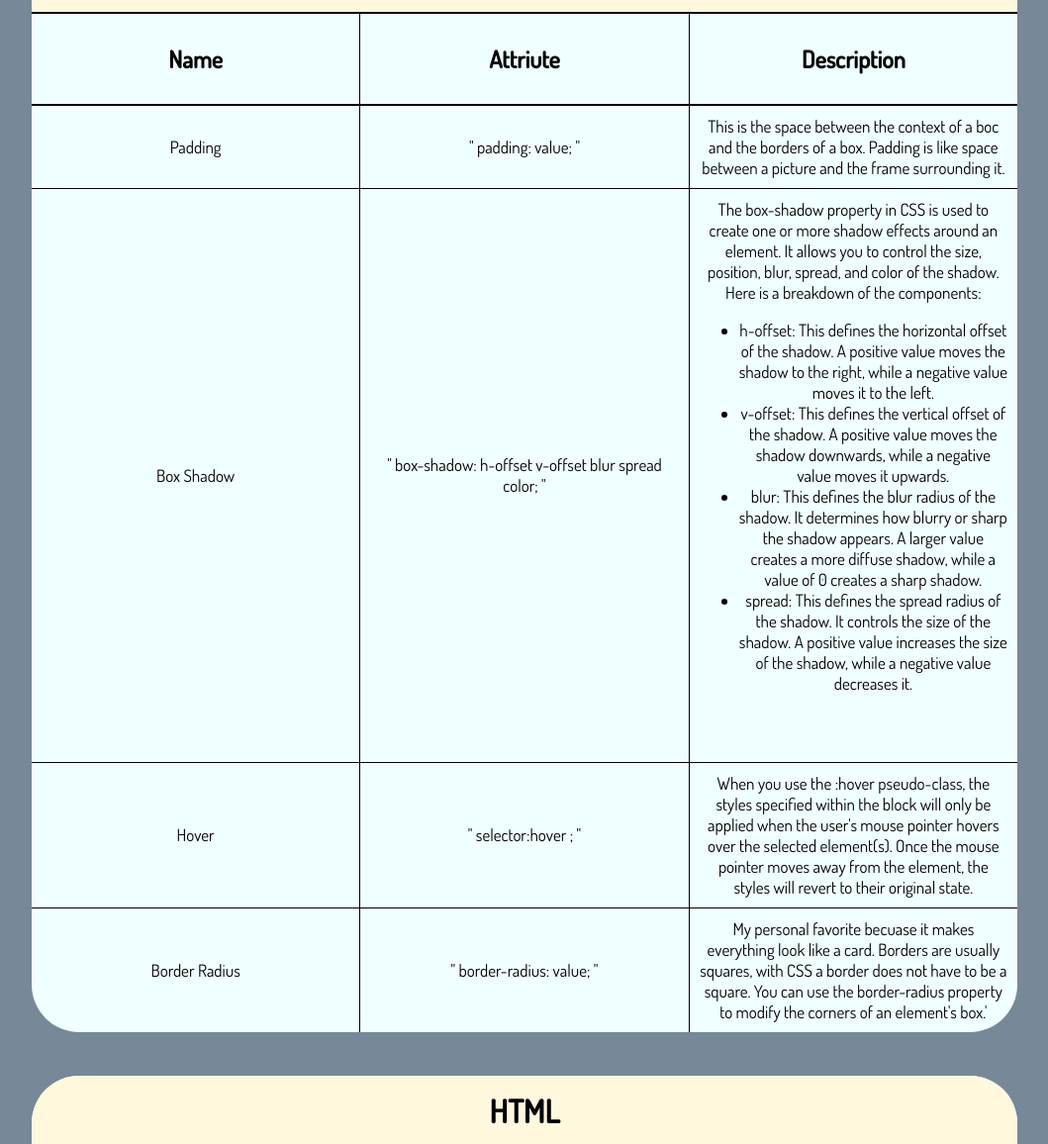
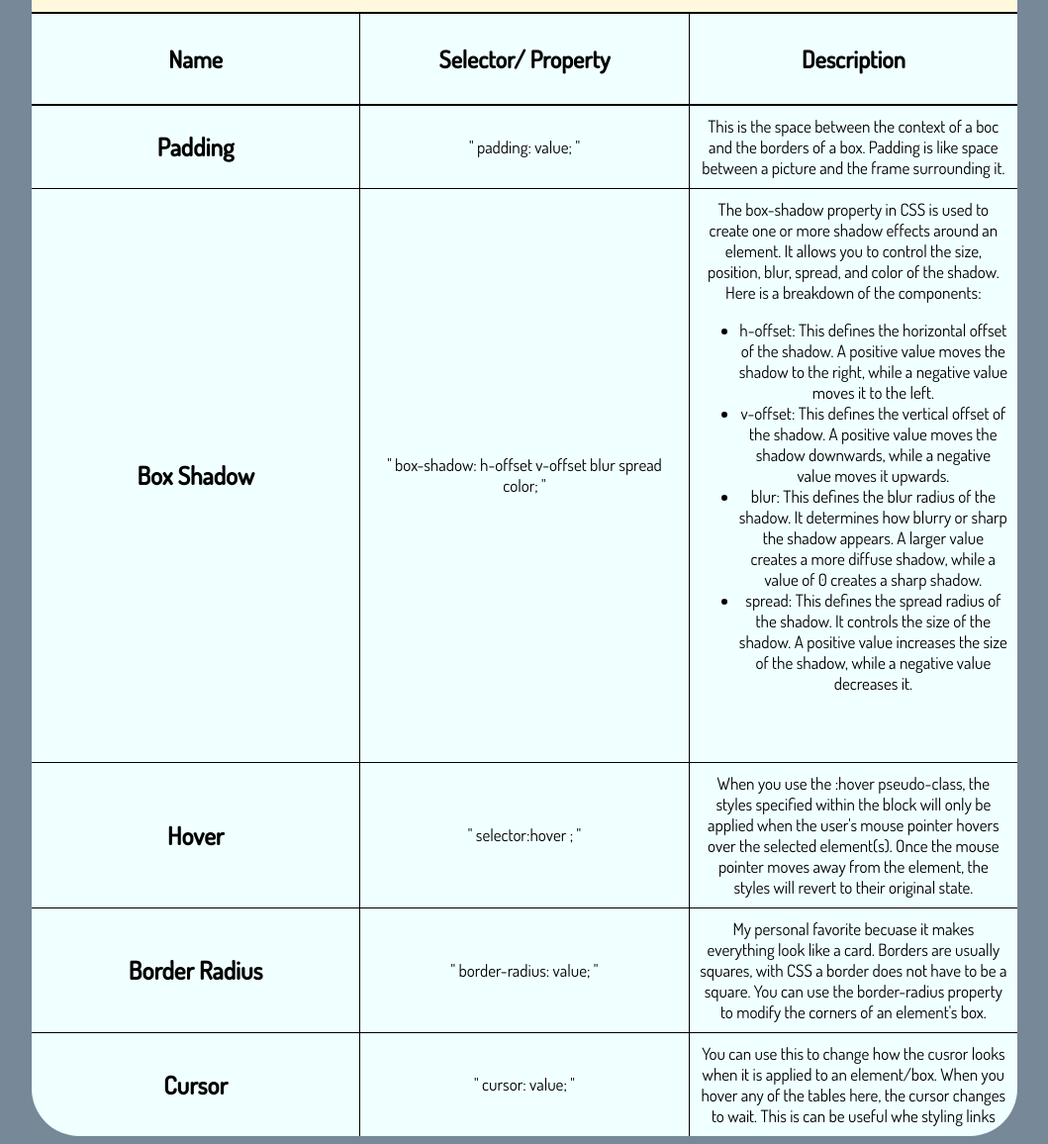
Before and after one commit to ayomidecole/Web-Design-Cheat-Sheat, a plain HTML site: page Ayomide's Web Design Cheat Sheet/index.html in a window 1280 px wide. Shown: the part 190-1346 px from the top of the page at 99% size, without its empty margins (110-1169 px from the left). Drawn offline with Linux system fonts and the light colour scheme.

Commit message:
Added in a column in the table to explain cursor

```diff
--- a/Ayomide's Web Design Cheat Sheet/index.html
+++ b/Ayomide's Web Design Cheat Sheet/index.html
@@ -22,20 +22,20 @@
           </tr>
           <tr class='column-heading'>
             <th><h2>Name</h2></th>
-            <th><h2>Attriute</h2></th>
+            <th><h2>Selector/ Property</h2></th> <!--Chnaged from attribute to selector or propety-->
             <th><h2>Description</h2></th>
           </tr>
         </thead>
 
         <tbody>
           <tr>
-            <td>Padding</td>
+            <td class="name">Padding</td> <!--Added class="name" so that I can make the text in the Name Columns bolder-->
             <td>" padding: value; "</td>
             <td>This is the space between the context of a boc and the borders of a box. Padding is like space between a picture and the frame surrounding it.</td>
           </tr>
 
             <tr>
-            <td>Box Shadow</td>
+            <td class="name">Box Shadow</td>
             <td>" box-shadow: h-offset v-offset blur spread color; "</td>
             <td>The box-shadow property in CSS is used to create one or more shadow effects around an element. It allows you to control the size, position, blur, spread, and color of the shadow.
               <br>Here is a breakdown of the components:
@@ -48,15 +48,21 @@
           </tr>
 
           <tr>
-            <td>Hover</td>
+            <td class="name">Hover</td>
             <td>" selector:hover ; "</td>
             <td>When you use the :hover pseudo-class, the styles specified within the block will only be applied when the user's mouse pointer hovers over the selected element(s). Once the mouse pointer moves away from the element, the styles will revert to their original state.</td>
           </tr>
 
           <tr>
-            <td>Border Radius</td>
+            <td class="name">Border Radius</td>
             <td>" border-radius: value; "</td>
-            <td>My personal favorite becuase it makes everything look like a card. Borders are usually squares, with CSS a border does not have to be a square. You can use the border-radius property to modify the corners of an element's box.'</td>
+            <td>My personal favorite becuase it makes everything look like a card. Borders are usually squares, with CSS a border does not have to be a square. You can use the border-radius property to modify the corners of an element's box.</td>
+          </tr>
+
+          <tr>
+            <td class="name">Cursor</td>
+            <td>" cursor: value; "</td>
+            <td>You can use this to change how the cusror looks when it is applied to an element/box. When you hover any of the tables here, the cursor changes to wait. This is can be useful whe styling links </td>
           </tr>
 
         </tbody>
```
Lines whose indentation alone changed are shown as unchanged.
